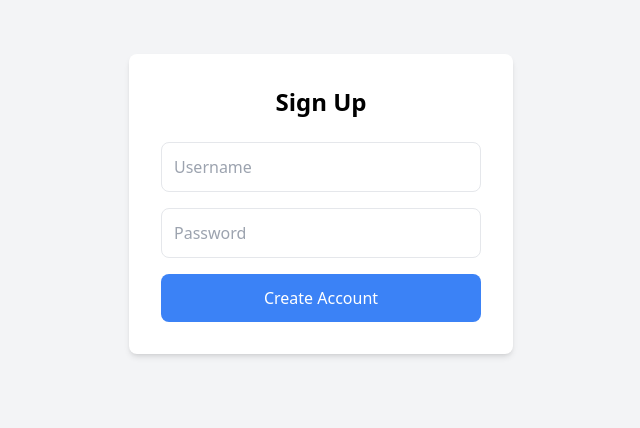
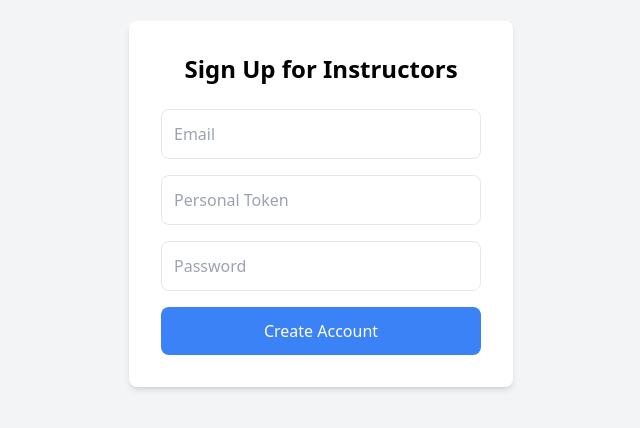
Before and after one commit to h0nt3d/UTrack, a React (Create React App) app in the folder frontend/: page / in a window 1280 px wide. Shown: the part 196-624 px from the top of the page, without its empty margins (319-959 px from the left). Built offline with nearby package versions, Linux system fonts and the light colour scheme.

Commit message:
Changed username to email and added field for personal token in the front end

```diff
--- a/frontend/src/components/signup.jsx
+++ b/frontend/src/components/signup.jsx
@@ -2,16 +2,15 @@ import React, {useState} from "react";
 
 export default function Signup() {
 
-	const [username, setUsername] = useState("");
+	const [email, setEmail] = useState("");
 	const [password, setPassword] = useState("");
-		const [value, setValue] = useState("");
 
 	async function handleSubmit() {
 		try {
 			const response = await fetch("http://localhost:5000/signup", {
 				method: "POST",
 				headers: {"Content-Type": "application/json"},
-					body: JSON.stringify({username, password}),
+				body: JSON.stringify({email, password}),
 			});
 
 			const data = await response.json();
@@ -26,12 +25,17 @@ export default function Signup() {
   return (
     <div className="flex items-center justify-center h-screen bg-gray-100">
       <form className="bg-white p-8 rounded-lg shadow-md w-96">
-        <h1 className="text-2xl font-bold mb-6 text-center">Sign Up</h1>
+        <h1 className="text-2xl font-bold mb-6 text-center">Sign Up for Instructors</h1>
         <input
           type="text"
-          placeholder="Username"
+          placeholder="Email"
           className="w-full p-3 mb-4 border rounded-lg focus:outline-none focus:ring-2 focus:ring-blue-500"
-	  onChange={(e) => setUsername(e.target.value)}
+	  onChange={(e) => setEmail(e.target.value)}
+        />
+	<input
+          type="text"
+          placeholder="Personal Token"
+          className="w-full p-3 mb-4 border rounded-lg focus:outline-none focus:ring-2 focus:ring-blue-500"
         />
         <input
           type="password"
```
Also changed, not shown: 2 other files (tests, documents, lock files or other folders). Lines whose indentation alone changed are shown as unchanged.
